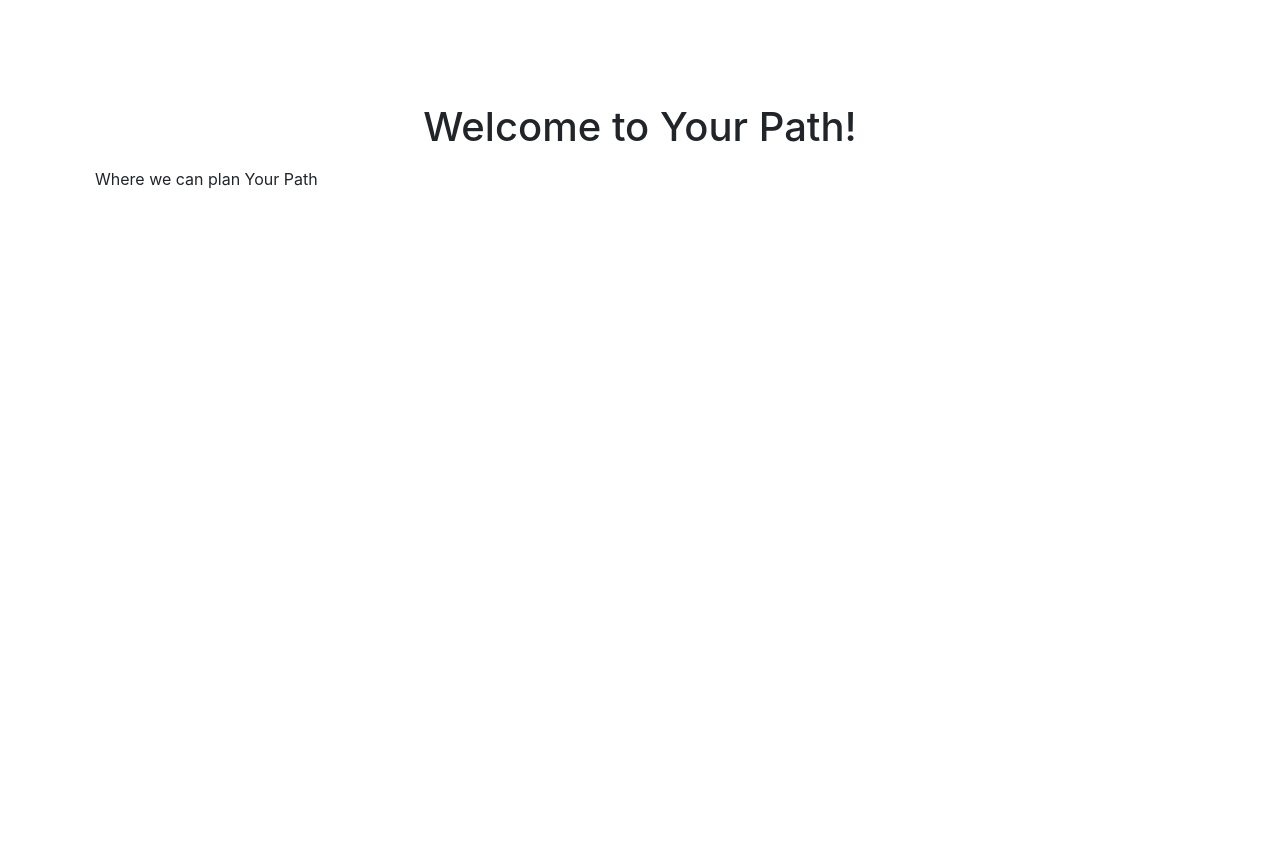
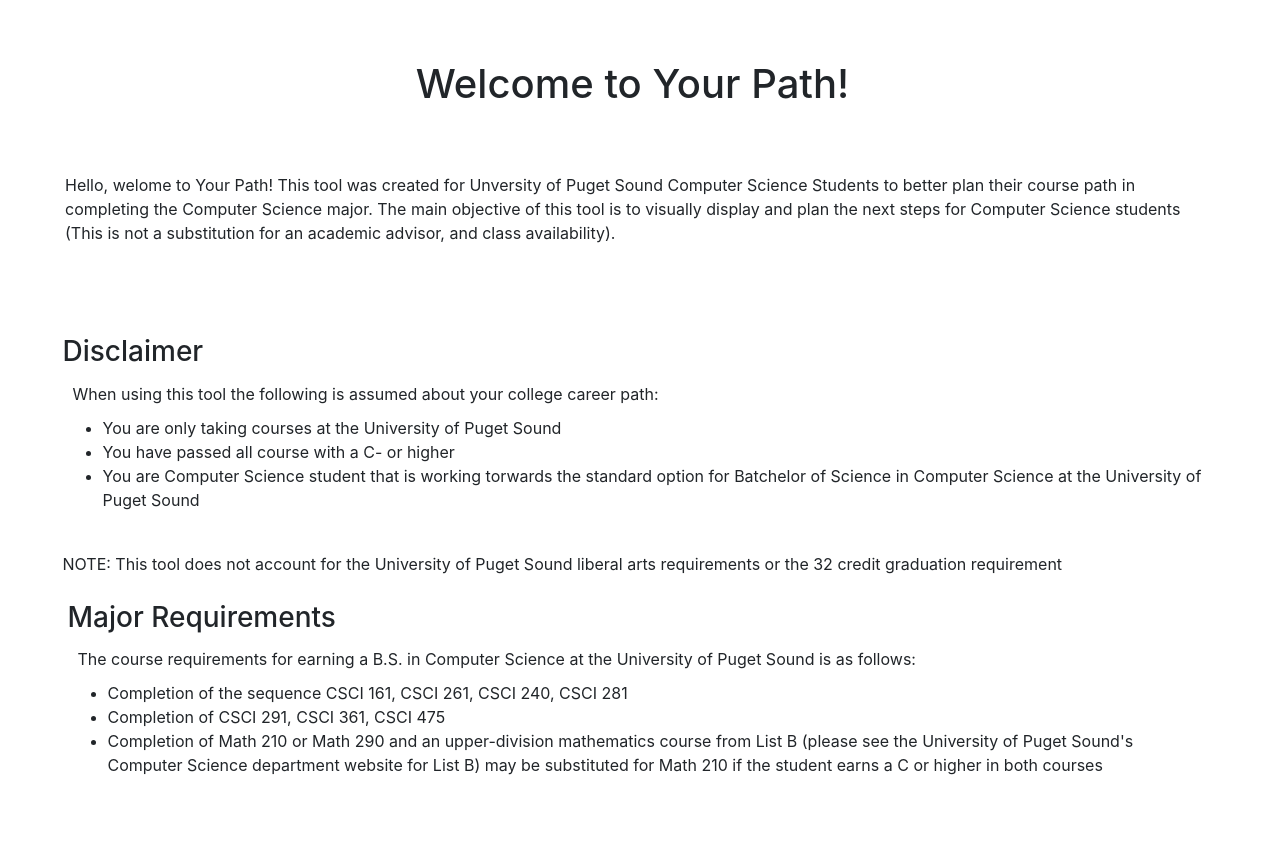
Before and after one commit to Sophia-Sangervasi/YourPath, a plain HTML site: page Your-Path-Home.html in a window 1280 px wide. Before the commit the page ends 800 px from the top, so only its background shows below. Drawn offline with nearby package versions, Linux system fonts and the light colour scheme.

Commit message:
Update Your-Path-Home.html
Adding instructions on how to use the webstie tools

```diff
--- a/Your-Path-Home.html
+++ b/Your-Path-Home.html
@@ -16,11 +16,12 @@
 
 
     <!-----CSS-- (eventually will be added to it's own file)-->
-    <style>
+    <style type = "text/css">
+
       h1{
-        margin-top:100px;
+        margin: 0 auto;
         text-align: center;
-        padding: 3px;
+        padding: 5px;
         max-width: 1200px;
       }
 
@@ -30,21 +31,44 @@
         padding: 5px;
       }
 
-      .intro{
-
-         margin-left: 15px;
-         margin-top:55px;
-         display: block;
+      #intro{
+        margin: 30px;
+        text-align: block;
+        padding: 30px;
 
       }
 
-      .container .aboutpresident .figure {
+      #container {
         margin-top: 50px;
         margin-right: 15px;
         float: left;
         padding: 5px;
         overflow: hidden;
       }
+
+      #disclaimer{
+        margin: 0 auto;
+        text-align:left;
+        padding: 30px;
+        max-width: 1200px;
+      }
+
+
+      #disclaimer #disclamerBullet{
+
+        margin-left: 15px;
+        text-align: left;
+        padding: 5px;
+        max-width: 1200px;
+      }
+
+      #majorRequirements{
+        margin: 0 auto;
+        text-align:left;
+        padding: 5px;
+        max-width: 1200px;
+      }
+
 
   </style>
 
@@ -53,9 +77,45 @@
     <body>
 
 
-      <div class = container>
+      <div id = "container">
         <h1>Welcome to Your Path!</h1>
-        <p>Where we can plan Your Path</p>
+
+        <p id = "intro"> Hello, welome to Your Path! This tool was created for Unversity of Puget Sound Computer Science Students to better plan their course path
+          in completing the Computer Science major. The main objective of this tool is to visually display and plan the next steps for Computer Science students
+          (This is not a substitution for an academic advisor, and class availability).
+        </p>
+
+          <div id = "disclaimer">
+            <h3> Disclaimer</h3>
+
+            <p>When using this tool the following is assumed about your college career path:
+            <div id = "disclaimerBullet">
+              <ul>
+              <li> You are only taking courses at the University of Puget Sound</li>
+              <li>You have passed all course with a C- or higher</li>
+              <li>You are Computer Science student that is working torwards the standard option for Batchelor of Science in Computer Science at the University of Puget Sound </li>
+              </ul>
+
+              <br> NOTE: This tool does not account for the University of Puget Sound liberal arts requirements or the 32 credit graduation requirement </br>
+          </div>
+            </p>
+
+            <div id ="majorRequirements">
+              <h3>Major Requirements</h3>
+              <div>
+                <p>The course requirements for earning a B.S. in Computer Science at the University of Puget Sound is as follows:
+                  <ul>
+                    <li> Completion of the sequence CSCI 161, CSCI 261, CSCI 240, CSCI 281</li>
+                    <li> Completion of CSCI 291, CSCI 361, CSCI 475 </li>
+                    <li> Completion of Math 210 or Math 290 and an upper-division mathematics course from List B (please see the University of Puget Sound's Computer Science department website for List B) may be substituted
+                    for Math 210 if the student earns a C or higher in both courses</li>
+                  </ul>
+                   <p>
+              </div>
+
+            </div>
+          </div>
+
       </div>
 
 
```
